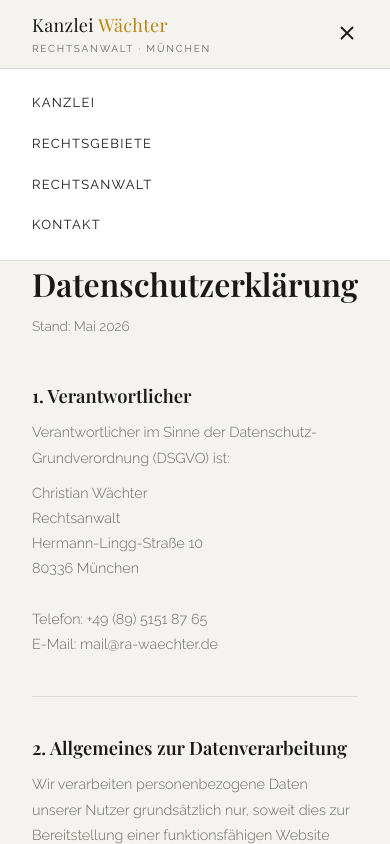
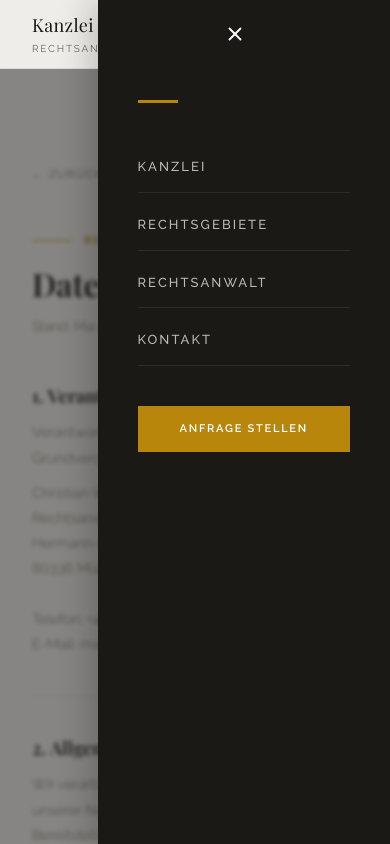
Before and after one commit to chrwaechter/kanzlei-webseite, a Next.js app: page /datenschutz in a window 390 px wide. Both pictures are taken after a click on the button "Menü öffnen". Shown: the top 844 px of the page. Built offline with nearby package versions, Linux system fonts and the light colour scheme; a web font is replaced by a local one.

Commit message:
Änderungen Navbar 14-05-2026

```diff
--- a/src/components/layout/Navbar.tsx
+++ b/src/components/layout/Navbar.tsx
@@ -27,10 +27,16 @@ export default function Navbar() {
     return () => mediaQuery.removeEventListener("change", handler);
   }, []);
 
+  useEffect(() => {
+    document.body.style.overflow = menuOpen ? "hidden" : "";
+    return () => { document.body.style.overflow = ""; };
+  }, [menuOpen]);
+
   return (
+    <>
       <nav
         style={{
-        position: "fixed", top: 0, left: 0, right: 0, zIndex: 100,
+          position: "fixed", top: 0, left: 0, right: 0, zIndex: 200,
           background: "rgba(244,243,240,0.95)", backdropFilter: "blur(8px)",
           borderBottom: "1px solid var(--color-border)",
         }}
@@ -82,41 +88,112 @@ export default function Navbar() {
             </div>
           )}
 
-        {/* Mobile hamburger — only rendered on mobile */}
+          {/* Mobile hamburger */}
           {isMobile && (
             <button
-            onClick={() => setMenuOpen(!menuOpen)}
-            style={{ background: "none", border: "none", cursor: "pointer", color: "var(--color-text)" }}
+              onClick={() => setMenuOpen(true)}
+              style={{
+                background: "none", border: "none", cursor: "pointer",
+                color: "var(--color-text)",
+              }}
               aria-label="Menü öffnen"
             >
-            {menuOpen ? <X size={22} /> : <Menu size={22} />}
+              <Menu size={22} />
             </button>
           )}
         </div>
+      </nav>
 
-      {/* Mobile dropdown menu */}
-      {isMobile && menuOpen && (
+      {/* Backdrop */}
+      {isMobile && (
+        <div
+          onClick={() => setMenuOpen(false)}
+          style={{
+            position: "fixed", inset: 0, zIndex: 149,
+            background: "rgba(26,25,22,0.5)",
+            backdropFilter: "blur(2px)",
+            opacity: menuOpen ? 1 : 0,
+            pointerEvents: menuOpen ? "auto" : "none",
+            transition: "opacity 0.3s ease",
+          }}
+        />
+      )}
+
+      {/* Slide-in Panel von rechts */}
+      {isMobile && (
+        <div
+          style={{
+            position: "fixed", top: 0, right: 0, bottom: 0,
+            width: "75vw", maxWidth: 320,
+            zIndex: 201,
+            background: "var(--color-text)",
+            padding: "100px 40px 48px",
+            display: "flex", flexDirection: "column", gap: 8,
+            transform: menuOpen ? "translateX(0)" : "translateX(100%)",
+            transition: "transform 0.35s cubic-bezier(0.4, 0, 0.2, 1)",
+            boxShadow: "-8px 0 32px rgba(0,0,0,0.2)",
+          }}
+        >
+          {/* X Button — mittig zur Navbar-Höhe */}
+          <button
+            onClick={() => setMenuOpen(false)}
+            style={{
+              position: "absolute", top: 0, right: 140,
+              height: 68,
+              background: "none", border: "none", cursor: "pointer",
+              color: "#fff", padding: "0 4px",
+              display: "flex", alignItems: "center",
+              transition: "color 0.2s",
+            }}
+            onMouseEnter={(e) => (e.currentTarget.style.color = "var(--color-accent)")}
+            onMouseLeave={(e) => (e.currentTarget.style.color = "#fff")}
+            aria-label="Menü schließen"
+          >
+            <X size={22} />
+          </button>
+
+          {/* Accent line */}
           <div style={{
-          background: "var(--color-surface)",
-          borderTop: "1px solid var(--color-border)",
-          padding: "24px 32px",
-          display: "flex", flexDirection: "column", gap: 20,
-        }}>
+            width: 40, height: 3, background: "var(--color-accent)", marginBottom: 32,
+          }} />
+
           {NAV_LINKS.map((l) => (
             <a
               key={l.label}
               href={l.href}
               onClick={() => setMenuOpen(false)}
               style={{
-                fontSize: 13, letterSpacing: "0.1em", textTransform: "uppercase",
-                color: "var(--color-text)", textDecoration: "none",
+                fontSize: 13, letterSpacing: "0.16em", textTransform: "uppercase",
+                color: "rgba(255,255,255,0.7)", textDecoration: "none",
+                padding: "14px 0",
+                borderBottom: "1px solid rgba(255,255,255,0.08)",
+                transition: "color 0.2s",
+                fontWeight: 500,
               }}
+              onMouseEnter={(e) => (e.currentTarget.style.color = "var(--color-accent)")}
+              onMouseLeave={(e) => (e.currentTarget.style.color = "rgba(255,255,255,0.7)")}
             >
               {l.label}
             </a>
           ))}
+
+          <a
+            href="#kontakt"
+            onClick={() => setMenuOpen(false)}
+            style={{
+              marginTop: 32,
+              background: "var(--color-accent)", color: "#fff",
+              padding: "14px 24px", fontSize: 11, letterSpacing: "0.16em",
+              textTransform: "uppercase", textDecoration: "none", fontWeight: 600,
+              textAlign: "center", transition: "background 0.2s",
+            }}
+            onMouseEnter={(e) => (e.currentTarget.style.background = "#8b6508")}
+            onMouseLeave={(e) => (e.currentTarget.style.background = "var(--color-accent)")}
+          >
+            Anfrage stellen
+          </a>
         </div>
       )}
-    </nav>
+    </>
   );
 }
--- a/src/components/layout/NavbarOutside.tsx
+++ b/src/components/layout/NavbarOutside.tsx
@@ -27,10 +27,16 @@ export default function NavbarOutside() {
     return () => mediaQuery.removeEventListener("change", handler);
   }, []);
 
+  useEffect(() => {
+    document.body.style.overflow = menuOpen ? "hidden" : "";
+    return () => { document.body.style.overflow = ""; };
+  }, [menuOpen]);
+
   return (
+    <>
       <nav
         style={{
-        position: "fixed", top: 0, left: 0, right: 0, zIndex: 100,
+          position: "fixed", top: 0, left: 0, right: 0, zIndex: 200,
           background: "rgba(244,243,240,0.95)", backdropFilter: "blur(8px)",
           borderBottom: "1px solid var(--color-border)",
         }}
@@ -40,7 +46,7 @@ export default function NavbarOutside() {
           display: "flex", alignItems: "center", justifyContent: "space-between", height: 68,
         }}>
           {/* Logo */}
-        <a href="#" style={{ textDecoration: "none" }}>
+          <a href="/" style={{ textDecoration: "none" }}>
             <div style={{ fontFamily: "'Playfair Display', serif", fontSize: 18, color: "var(--color-text)", letterSpacing: "0.02em" }}>
               Kanzlei <span style={{ color: "var(--color-accent)" }}>Wächter</span>
             </div>
@@ -68,7 +74,7 @@ export default function NavbarOutside() {
                 </a>
               ))}
               <a
-              href="#kontakt"
+                href="/"
                 style={{
                   background: "var(--color-text)", color: "#fff", padding: "8px 20px",
                   fontSize: 11, letterSpacing: "0.14em", textTransform: "uppercase",
@@ -82,41 +88,112 @@ export default function NavbarOutside() {
             </div>
           )}
 
-        {/* Mobile hamburger — only rendered on mobile */}
+          {/* Mobile hamburger */}
           {isMobile && (
             <button
-            onClick={() => setMenuOpen(!menuOpen)}
-            style={{ background: "none", border: "none", cursor: "pointer", color: "var(--color-text)" }}
+              onClick={() => setMenuOpen(true)}
+              style={{
+                background: "none", border: "none", cursor: "pointer",
+                color: "var(--color-text)",
+              }}
               aria-label="Menü öffnen"
             >
-            {menuOpen ? <X size={22} /> : <Menu size={22} />}
+              <Menu size={22} />
             </button>
           )}
         </div>
+      </nav>
 
-      {/* Mobile dropdown menu */}
-      {isMobile && menuOpen && (
+      {/* Backdrop */}
+      {isMobile && (
+        <div
+          onClick={() => setMenuOpen(false)}
+          style={{
+            position: "fixed", inset: 0, zIndex: 149,
+            background: "rgba(26,25,22,0.5)",
+            backdropFilter: "blur(2px)",
+            opacity: menuOpen ? 1 : 0,
+            pointerEvents: menuOpen ? "auto" : "none",
+            transition: "opacity 0.3s ease",
+          }}
+        />
+      )}
+
+      {/* Slide-in Panel von rechts */}
+      {isMobile && (
+        <div
+          style={{
+            position: "fixed", top: 0, right: 0, bottom: 0,
+            width: "75vw", maxWidth: 320,
+            zIndex: 201,
+            background: "var(--color-text)",
+            padding: "100px 40px 48px",
+            display: "flex", flexDirection: "column", gap: 8,
+            transform: menuOpen ? "translateX(0)" : "translateX(100%)",
+            transition: "transform 0.35s cubic-bezier(0.4, 0, 0.2, 1)",
+            boxShadow: "-8px 0 32px rgba(0,0,0,0.2)",
+          }}
+        >
+          {/* X Button — mittig zur Navbar-Höhe */}
+          <button
+            onClick={() => setMenuOpen(false)}
+            style={{
+              position: "absolute", top: 0, right: 140,
+              height: 68,
+              background: "none", border: "none", cursor: "pointer",
+              color: "#fff", padding: "0 4px",
+              display: "flex", alignItems: "center",
+              transition: "color 0.2s",
+            }}
+            onMouseEnter={(e) => (e.currentTarget.style.color = "var(--color-accent)")}
+            onMouseLeave={(e) => (e.currentTarget.style.color = "#fff")}
+            aria-label="Menü schließen"
+          >
+            <X size={22} />
+          </button>
+
+          {/* Accent line */}
           <div style={{
-          background: "var(--color-surface)",
-          borderTop: "1px solid var(--color-border)",
-          padding: "24px 32px",
-          display: "flex", flexDirection: "column", gap: 20,
-        }}>
+            width: 40, height: 3, background: "var(--color-accent)", marginBottom: 32,
+          }} />
+
           {NAV_LINKS.map((l) => (
             <a
               key={l.label}
               href={l.href}
               onClick={() => setMenuOpen(false)}
               style={{
-                fontSize: 13, letterSpacing: "0.1em", textTransform: "uppercase",
-                color: "var(--color-text)", textDecoration: "none",
+                fontSize: 13, letterSpacing: "0.16em", textTransform: "uppercase",
+                color: "rgba(255,255,255,0.7)", textDecoration: "none",
+                padding: "14px 0",
+                borderBottom: "1px solid rgba(255,255,255,0.08)",
+                transition: "color 0.2s",
+                fontWeight: 500,
               }}
+              onMouseEnter={(e) => (e.currentTarget.style.color = "var(--color-accent)")}
+              onMouseLeave={(e) => (e.currentTarget.style.color = "rgba(255,255,255,0.7)")}
             >
               {l.label}
             </a>
           ))}
+
+          <a
+            href="/"
+            onClick={() => setMenuOpen(false)}
+            style={{
+              marginTop: 32,
+              background: "var(--color-accent)", color: "#fff",
+              padding: "14px 24px", fontSize: 11, letterSpacing: "0.16em",
+              textTransform: "uppercase", textDecoration: "none", fontWeight: 600,
+              textAlign: "center", transition: "background 0.2s",
+            }}
+            onMouseEnter={(e) => (e.currentTarget.style.background = "#8b6508")}
+            onMouseLeave={(e) => (e.currentTarget.style.background = "var(--color-accent)")}
+          >
+            Anfrage stellen
+          </a>
         </div>
       )}
-    </nav>
+    </>
   );
 }
```
Lines whose indentation alone changed are shown as unchanged.
